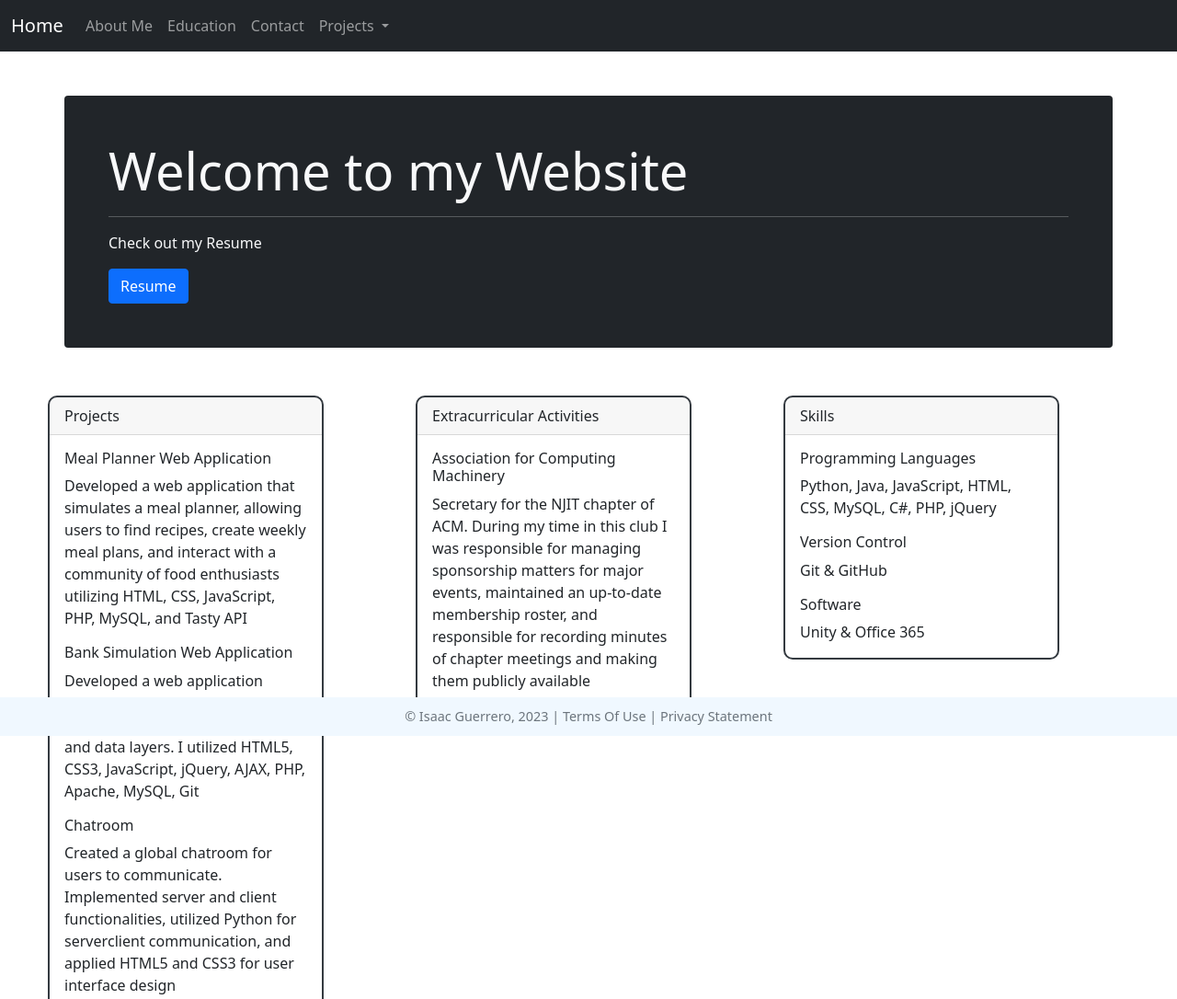
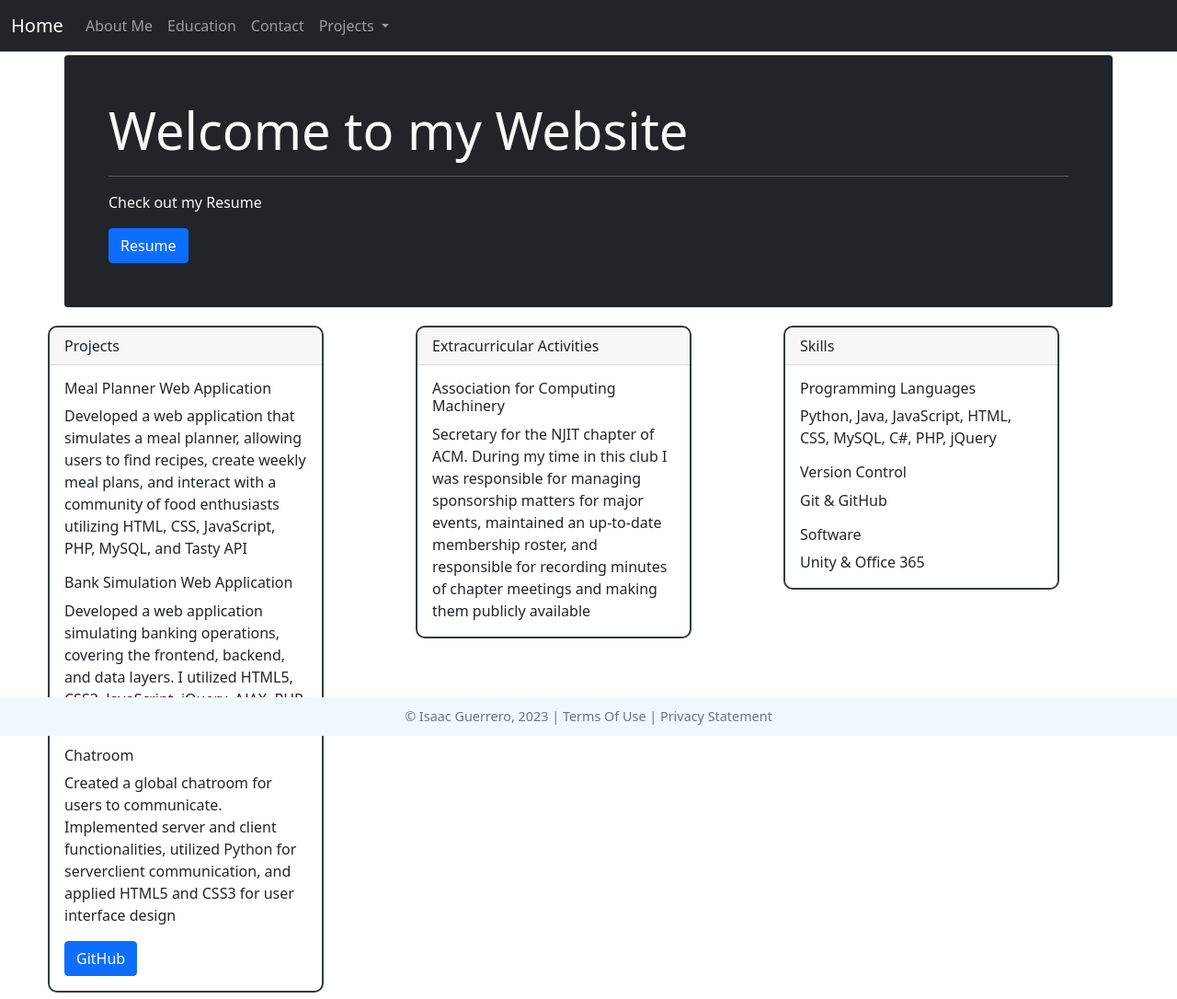
Before and after one commit to Isaag1/P4, a plain HTML site: page index.html in a window 1280 px wide. Shown: the top 1086 px of the page at 92% size. Drawn offline with nearby package versions, Linux system fonts and the light colour scheme.

Commit message:
Update on the website

```diff
--- a/css/main.css
+++ b/css/main.css
@@ -1,3 +1,6 @@
+/*DEVELOPER: Isaac Guerrero, IS117-003, Semester, 2023 */
+
+
 .footer {
     position: fixed;
     left: 0;
@@ -13,26 +16,23 @@
     flex: 0 0 400px; /* Set a fixed width for the columns */
 }
 
-/* Center the columns horizontally */
 .row {
-    justify-content: center;
+    justify-content: center; /* Center the columns horizontally */
+
 }
-/* main.css */
 
 .card-custom {
     border: 2px solid #343a40; /* Border color and thickness */
     border-radius: 10px; /* Border radius for rounded corners */
-    margin-bottom: 20px; /* Margin to separate cards */
+    margin-bottom: 80px; /* Margin to separate cards */
 }
-/* Add this CSS to set a smaller width for the About Me section */
 .about-me-text {
-    max-width: 600px; /* Adjust the value as needed */
-    margin: 0 auto;   /* Center the content */
+    max-width: 600px; /* Adjust values as needed */
+    margin: 0 auto;   /* Centers content */
     margin-left: 80px;
 }
 
-/* Optional: Adjust the image width for better alignment */
 .img-fluid {
-    max-width: 100%;   /* Make sure the image does not exceed its container */
+    max-width: 100%;
     height: auto;      /* Maintain aspect ratio */
 }
--- a/index.html
+++ b/index.html
@@ -1,3 +1,6 @@
+<!-- DEVELOPER: Isaac Guerrero, IS117-003, Fall 2023 -->
+
+
 <!DOCTYPE html>
 <html lang="en">
 <head>
@@ -54,7 +57,7 @@
         </nav>
     </div>
 
-    <div class="container-fluid text-light p-5">
+    <div class="container-fluid text-light p-1">
         <div class="container bg-dark p-5 rounded">
             <h1 class="display-4">Welcome to my Website</h1>
             <hr>
@@ -66,7 +69,7 @@
 
 
         <!-- First Card -->
-        <div class="col-sm-4 mt-1">
+        <div class="col-sm-4 mt-3">
             <div class="card card-custom" style="width: 300px;">
                 <div class="card-header">Projects</div>
                 <div class="card-body">
@@ -83,7 +86,7 @@ with a community of food enthusiasts utilizing  HTML, CSS, JavaScript, PHP, MySQ
         </div>
 
         <!-- Second Card -->
-        <div class="col-sm-4 mt-1">
+        <div class="col-sm-4 mt-3">
             <div class="card card-custom" style="width: 300px;">
                 <div class="card-header">Extracurricular Activities</div>
                 <div class="card-body">
@@ -96,7 +99,7 @@ with a community of food enthusiasts utilizing  HTML, CSS, JavaScript, PHP, MySQ
         </div>
 
         <!-- Third Card -->
-        <div class="col-sm-4 mt-1">
+        <div class="col-sm-4 mt-3">
             <div class="card card-custom" style="width: 300px;">
                 <div class="card-header">Skills</div>
                 <div class="card-body">
```
Also changed, not shown: Projects/banksim.html (+2 -0 lines), Projects/chatroom.html (+2 -0 lines), Projects/mealplan.html (+2 -0 lines), aboutme.html (+2 -0 lines), contact.html (+2 -0 lines), education.html (+2 -0 lines).
